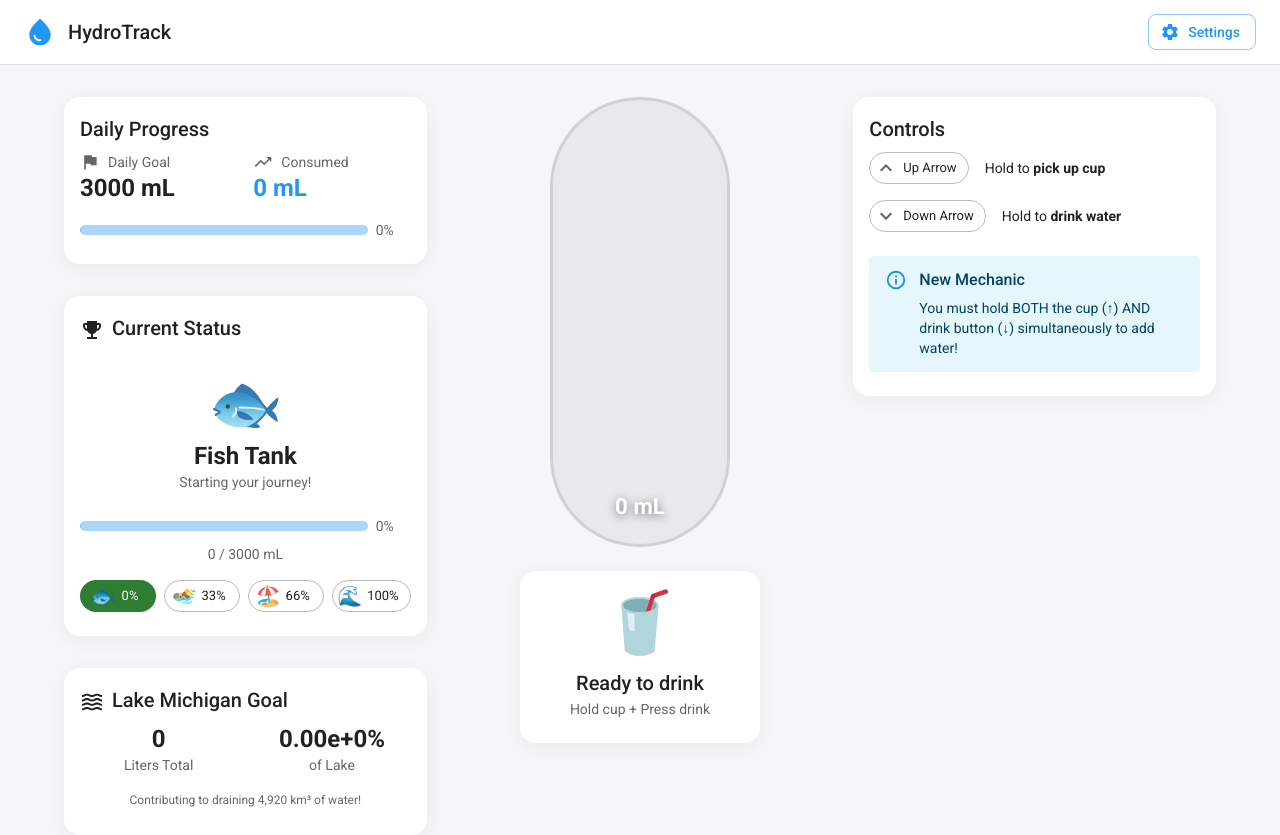
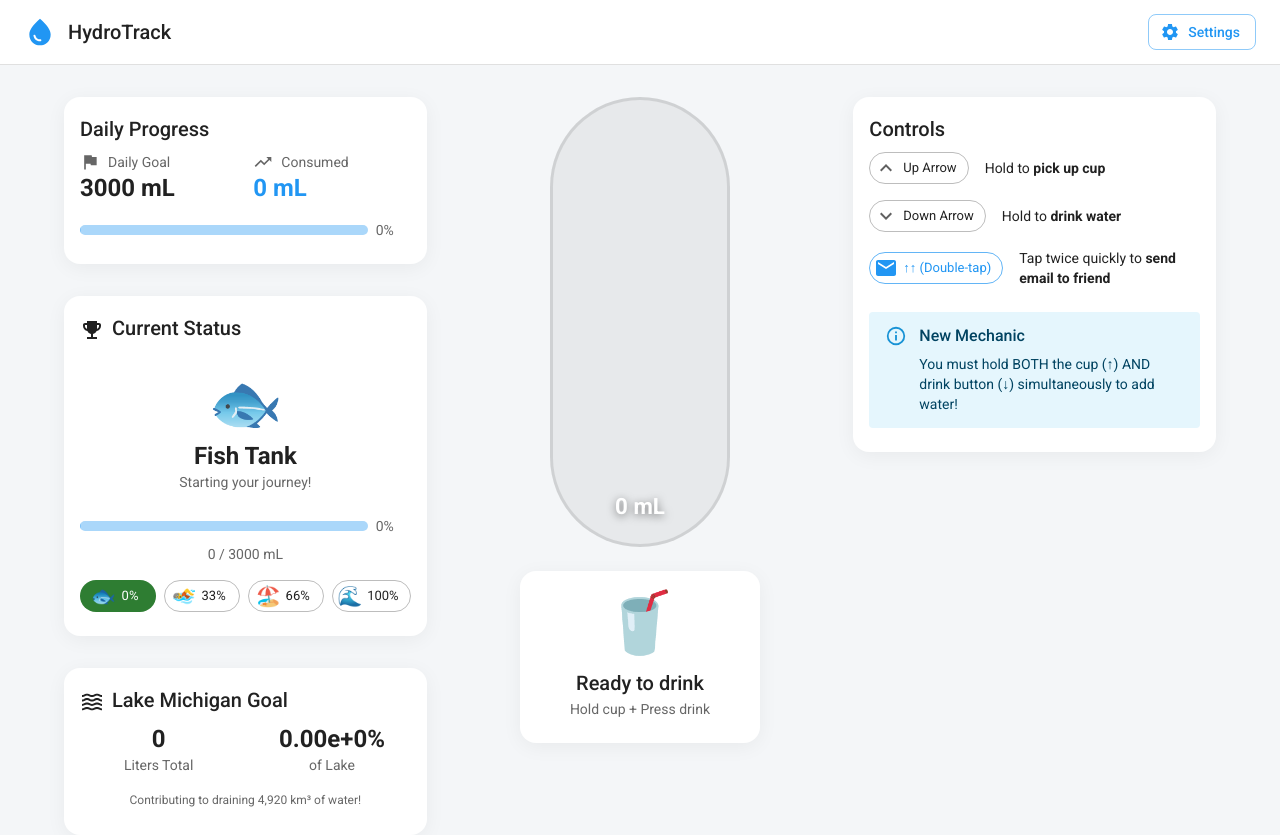
Before and after one commit to markxiong0122/drinkupmichigan, a Next.js app in the folder hydration-app/: page / in a window 1280 px wide. Built offline with nearby package versions, Linux system fonts and the light colour scheme.

Commit message:
add instruction

```diff
--- a/hydration-app/src/components/Instructions.tsx
+++ b/hydration-app/src/components/Instructions.tsx
@@ -7,7 +7,7 @@ import {
     Alert,
     AlertTitle,
 } from '@mui/material';
-import { KeyboardArrowUp as KeyboardArrowUpIcon, KeyboardArrowDown as KeyboardArrowDownIcon, Info as InfoIcon } from '@mui/icons-material';
+import { KeyboardArrowUp as KeyboardArrowUpIcon, KeyboardArrowDown as KeyboardArrowDownIcon, Email as EmailIcon } from '@mui/icons-material';
 
 export default function Instructions() {
     return (
@@ -25,6 +25,10 @@ export default function Instructions() {
                         <Chip icon={<KeyboardArrowDownIcon />} label="Down Arrow" variant="outlined" />
                         <Typography variant="body2">Hold to <strong>drink water</strong></Typography>
                     </Box>
+                    <Box sx={{ display: 'flex', alignItems: 'center', gap: 2 }}>
+                        <Chip icon={<EmailIcon />} label="↑↑ (Double-tap)" variant="outlined" color="primary" />
+                        <Typography variant="body2">Tap twice quickly to <strong>send email to friend</strong></Typography>
+                    </Box>
                 </Box>
                 <Alert severity="info" sx={{ mt: 3 }}>
                     <AlertTitle>New Mechanic</AlertTitle>
```
